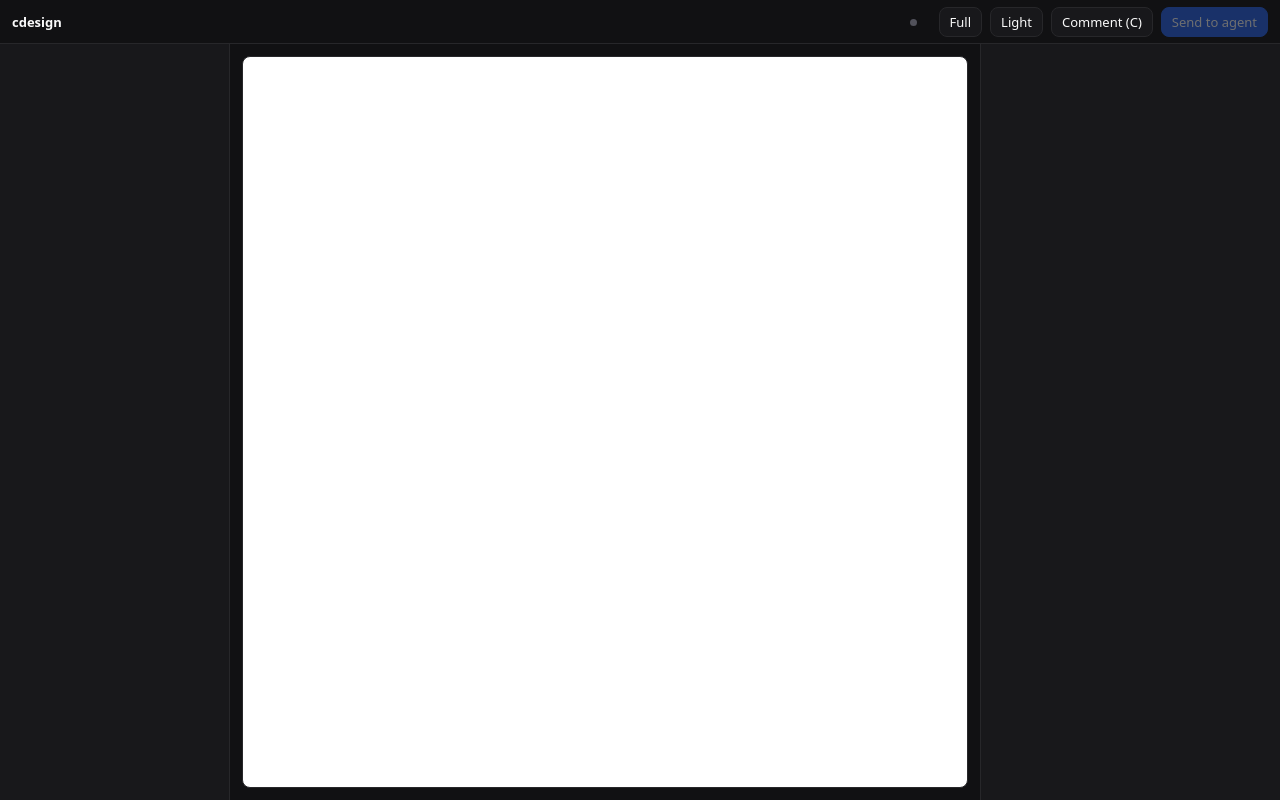
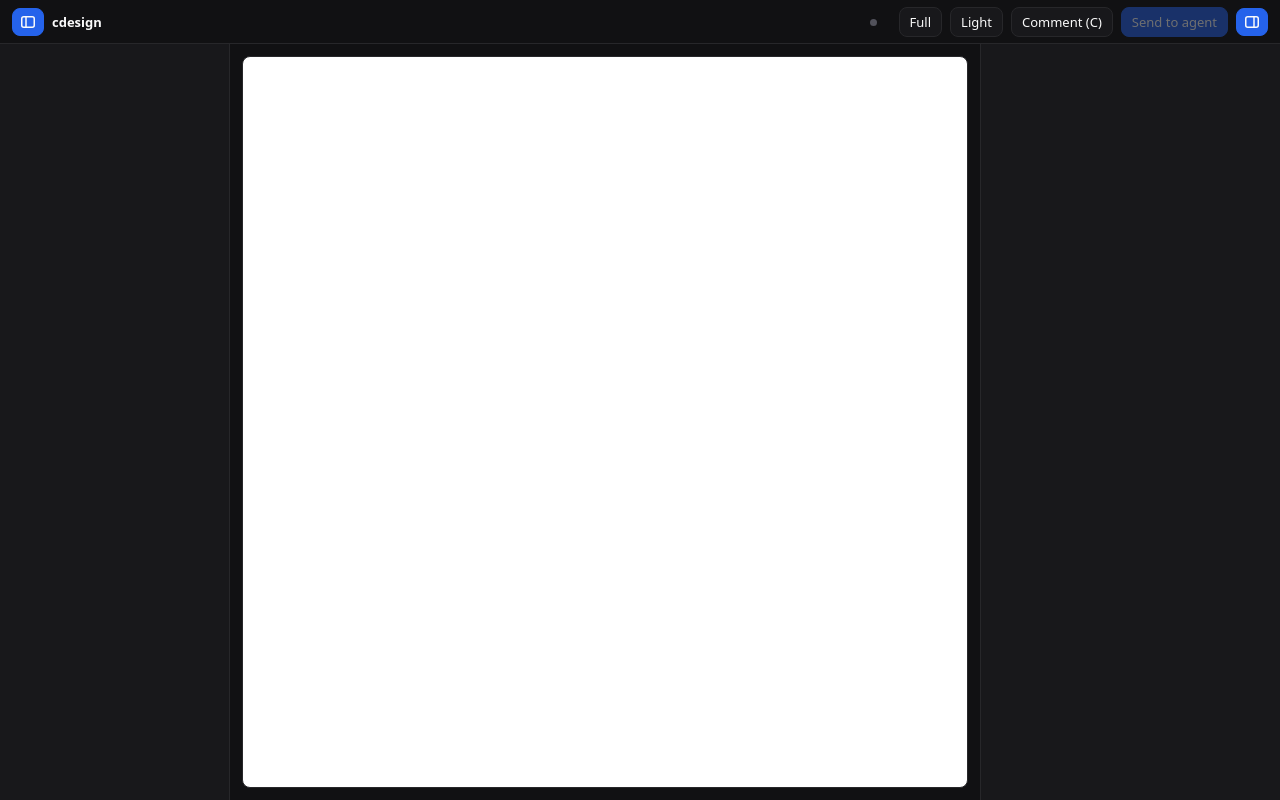
Before and after one commit to dsmarcelo/cdesign, a website: page ui/index.html in a window 1280 px wide. Drawn offline with Linux system fonts and the light colour scheme; no server answers.

Commit message:
Viewer: toggle buttons to hide/show left and right sidebars
Co-Authored-By: Claude Sonnet 5.5 <noreply@anthropic.com>

```diff
--- a/ui/index.html
+++ b/ui/index.html
@@ -5,13 +5,16 @@
 <style>
   :root{color-scheme:dark;--bg:#111113;--panel:#18181b;--line:#27272a;--mut:#a1a1aa;--acc:#2563eb}
   *{box-sizing:border-box}
-  body{margin:0;height:100vh;display:grid;grid-template-columns:230px 1fr 300px;grid-template-rows:44px 1fr;background:var(--bg);color:#fafafa;font:13px system-ui}
+  body{margin:0;height:100vh;display:grid;grid-template-columns:var(--lw,230px) 1fr var(--rw,300px);grid-template-rows:44px 1fr;background:var(--bg);color:#fafafa;font:13px system-ui}
   header{grid-column:1/4;display:flex;align-items:center;gap:8px;padding:0 12px;border-bottom:1px solid var(--line)}
   header b{margin-right:auto}
   #agent{font-size:12px;color:var(--mut);margin-right:8px} #agent::before{content:"";display:inline-block;width:7px;height:7px;border-radius:50%;background:#52525b;margin-right:6px} #agent.on{color:#fafafa} #agent.on::before{background:#22c55e}
   button{background:var(--panel);color:inherit;border:1px solid var(--line);border-radius:8px;padding:5px 10px;font:inherit;cursor:pointer}
   button.on{background:var(--acc);border-color:var(--acc)}
   aside{overflow:auto;padding:8px;background:var(--panel)}
+  aside.l{grid-area:2/1} main{grid-area:2/2} aside.r{grid-area:2/3}
+  body.hl{--lw:0px} body.hr{--rw:0px} body.hl aside.l,body.hr aside.r{display:none}
+  header button.ic{padding:5px 7px;line-height:0} header button.ic svg{width:16px;height:16px}
   aside.l{border-right:1px solid var(--line)} aside.r{border-left:1px solid var(--line)}
   details{margin:0}
   summary{list-style:none;cursor:pointer;padding:6px 8px;border-radius:6px;color:#fafafa;font-weight:600;font-size:12px;display:flex;align-items:center;gap:6px;user-select:none}
@@ -35,12 +38,14 @@
   #toast.on{opacity:1}
 </style>
 <header>
+  <button id="tl" class="ic on" title="Hide/show files"><svg viewBox="0 0 16 16" fill="none" stroke="currentColor" stroke-width="1.5"><rect x="1.75" y="2.75" width="12.5" height="10.5" rx="2"/><path d="M6 3v10"/></svg></button>
   <b>cdesign</b>
   <span id="agent" title="Is an agent running `cdesign wait`?"></span>
   <button id="w" title="Preview width">Full</button>
   <button id="theme" title="Toggle light/dark preview">Light</button>
   <button id="mode">Comment (C)</button>
   <button id="send" class="go" disabled>Send to agent</button>
+  <button id="tr" class="ic on" title="Hide/show comments"><svg viewBox="0 0 16 16" fill="none" stroke="currentColor" stroke-width="1.5"><rect x="1.75" y="2.75" width="12.5" height="10.5" rx="2"/><path d="M10 3v10"/></svg></button>
 </header>
 <aside class="l" id="files"></aside>
 <main><iframe id="fr"></iframe></main>
@@ -144,6 +149,16 @@ $("#send").onclick = async () => {
   toast(agentOn ? `${queued} comment(s) sent to the listening agent.` : `${queued} comment(s) queued, no agent is listening. ` + (copied ? "Prompt copied: paste it in your agent." : "Tell your agent: " + PROMPT));
 };
 
+const hidden = (k) => { try { return localStorage.getItem(k) === "1"; } catch { return false; } };
+function panel(btn, cls, key, toggleIt) {
+  if (toggleIt) { try { localStorage.setItem(key, hidden(key) ? "0" : "1"); } catch {} }
+  document.body.classList.toggle(cls, hidden(key));
+  $(btn).classList.toggle("on", !hidden(key));
+}
+$("#tl").onclick = () => panel("#tl", "hl", "cd-hide-l", true);
+$("#tr").onclick = () => panel("#tr", "hr", "cd-hide-r", true);
+panel("#tl", "hl", "cd-hide-l"); panel("#tr", "hr", "cd-hide-r");
+
 const theme = () => { try { return localStorage.getItem("cd-theme"); } catch { return null; } };
 const current = () => theme() || (matchMedia("(prefers-color-scheme: dark)").matches ? "dark" : "light");
 function applyTheme() {
```
Also changed, not shown: README.md.
